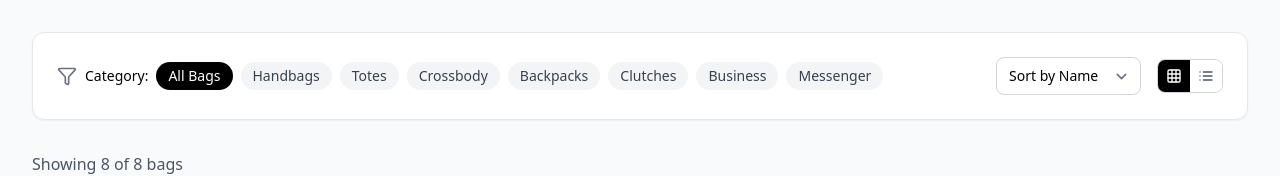
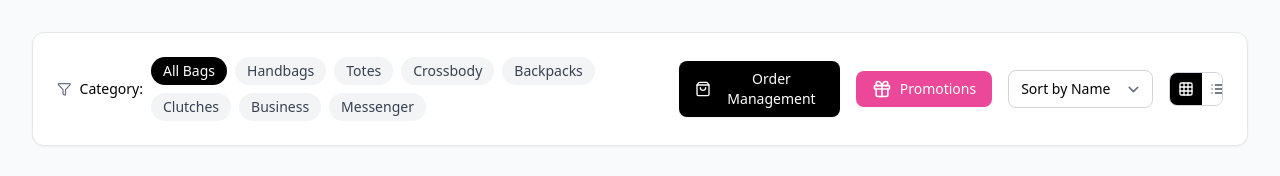
Before and after one commit to SwiftLogistics-Solutions/SwiftLogistics_web, a React (Create React App) app: page /login in a window 1280 px wide. Both pictures are taken after typing "name@example.com", "Sample123" into the empty fields and a click on the button "Sign In". Shown: the part 165-341 px from the top of the page. Built offline with nearby package versions, Linux system fonts and the light colour scheme.

Commit message:
lil changes

```diff
--- a/src/components/Dashboard.tsx
+++ b/src/components/Dashboard.tsx
@@ -1,8 +1,10 @@
 import React, { useState, useMemo } from 'react';
-import { Filter, Grid, List, ShoppingBag } from 'lucide-react';
+import { Filter, Grid, List, ShoppingBag,Gift } from 'lucide-react';
 import { ProductCard } from './ProductCard';
+import { useNavigate } from 'react-router-dom';
 
 export const Dashboard = ({ searchTerm }: { searchTerm: string }) => {
+  const navigate = useNavigate();
   const [selectedCategory, setSelectedCategory] = useState('all');
   const [viewMode, setViewMode] = useState<'grid' | 'list'>('grid');
   const [sortBy, setSortBy] = useState('name');
@@ -54,8 +56,11 @@ export const Dashboard = ({ searchTerm }: { searchTerm: string }) => {
           <p className="text-gray-600">Discover our curated selection of high-quality bags</p>
         </div>
 
+        {/* Filters + Order button + Sorting */}
         <div className="bg-white rounded-xl border border-gray-200 p-6 mb-8 shadow-sm">
           <div className="flex flex-col lg:flex-row lg:items-center lg:justify-between space-y-4 lg:space-y-0">
+
+            {/* Left side - filters */}
             <div className="flex items-center space-x-2">
               <Filter className="h-5 w-5 text-gray-500" />
               <span className="text-sm font-medium text-black">Category:</span>
@@ -76,7 +81,27 @@ export const Dashboard = ({ searchTerm }: { searchTerm: string }) => {
               </div>
             </div>
 
+            {/* Right side - controls */}
            <div className="flex items-center space-x-4">
+  {/* Order Management button */}
+  <button
+    onClick={() => navigate('/ordermanagement')}
+    className="inline-flex items-center px-4 py-2 bg-black text-white text-sm font-medium rounded-lg shadow-sm hover:bg-gray-800 transition-colors duration-200"
+  >
+    <ShoppingBag className="h-5 w-5 mr-2" />
+    Order Management
+  </button>
+
+  {/* Promotion button */}
+  <button
+    onClick={() => navigate('/promotions')}
+    className="inline-flex items-center px-4 py-2 bg-pink-500 text-white text-sm font-medium rounded-lg shadow-sm hover:bg-pink-600 transition-colors duration-200"
+  >
+    <Gift className="h-5 w-5 mr-2" />
+    Promotions
+  </button>
+
+  {/* Sort dropdown */}
   <select
     value={sortBy}
     onChange={e => setSortBy(e.target.value)}
@@ -88,6 +113,7 @@ export const Dashboard = ({ searchTerm }: { searchTerm: string }) => {
     <option value="quantity">Most Available</option>
   </select>
 
+  {/* Grid / List toggle */}
   <div className="flex border border-gray-300 rounded-lg overflow-hidden">
     <button
       onClick={() => setViewMode('grid')}
@@ -103,9 +129,11 @@ export const Dashboard = ({ searchTerm }: { searchTerm: string }) => {
     </button>
   </div>
 </div>
+
           </div>
         </div>
 
+        {/* Product count */}
         <div className="mb-6">
           <p className="text-gray-600">
             Showing {filteredProducts.length} of {mockProducts.length} bags
@@ -113,6 +141,7 @@ export const Dashboard = ({ searchTerm }: { searchTerm: string }) => {
           </p>
         </div>
 
+        {/* Product grid / list */}
         {filteredProducts.length > 0 ? (
           <div className={`grid gap-6 ${viewMode === 'grid' ? 'grid-cols-1 sm:grid-cols-2 lg:grid-cols-3 xl:grid-cols-4' : 'grid-cols-1'}`}>
             {filteredProducts.map(product => <ProductCard key={product.id} product={product} />)}
```
Lines whose indentation alone changed are shown as unchanged.
